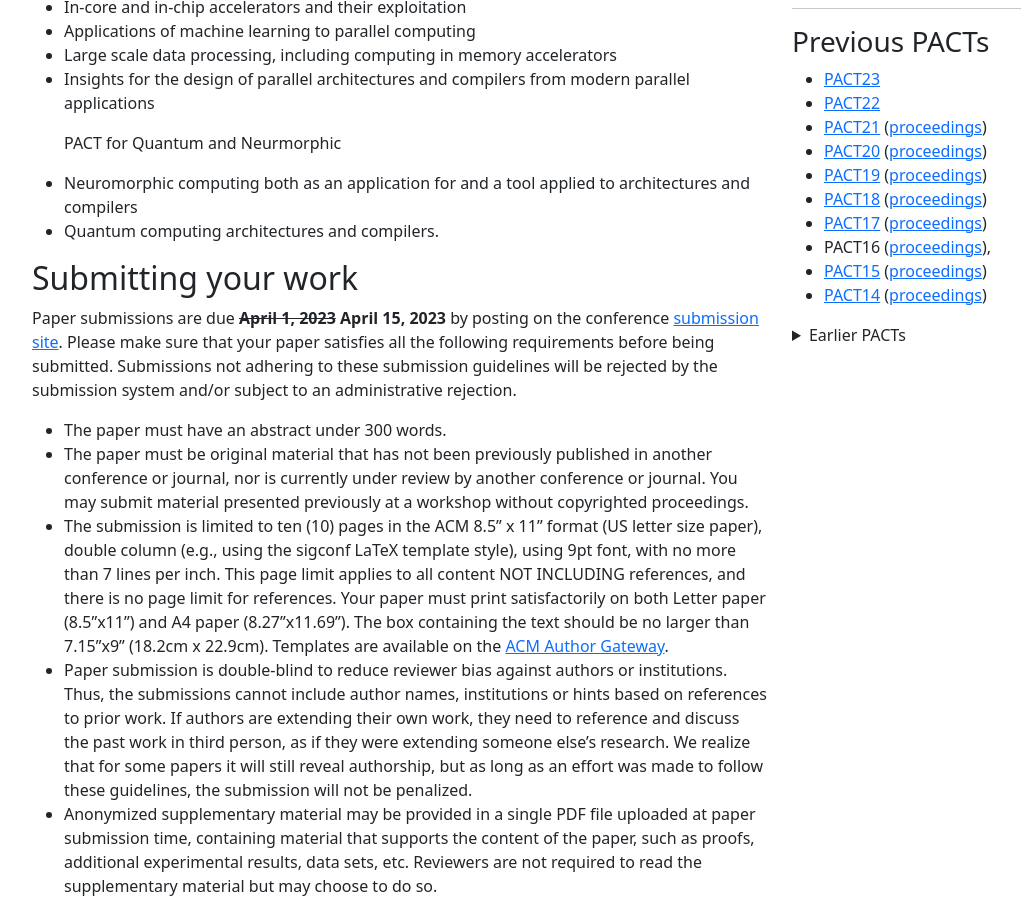
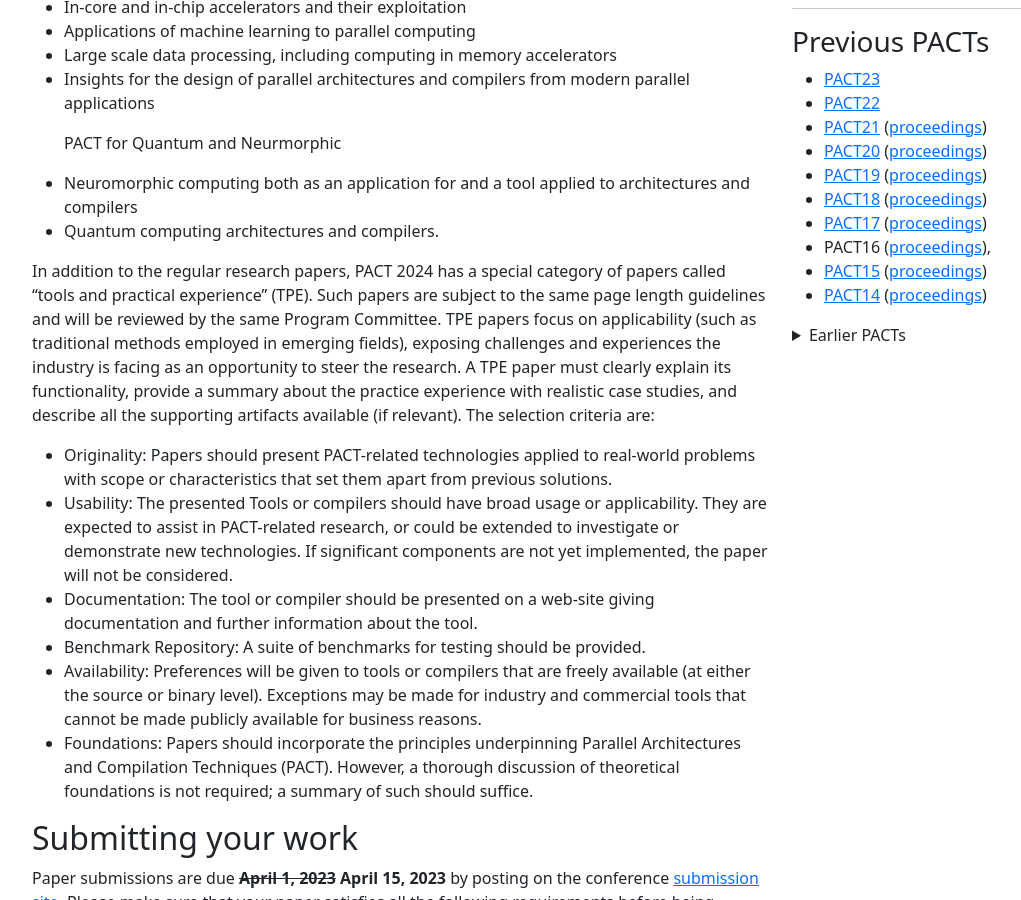
Before and after one commit to pact2024/pact2024.github.io, a Jekyll site: the page built from submit/index.md, in a window 1280 px wide and 900 px high, scrolled down 908 px. Shown: the whole window, without its empty margins (50-1071 px from the left). Built offline with Jekyll 4.4.1, drawn with Linux system fonts in a browser that asks for light colours.

Commit message:
Update call_for_papers.md

```diff
--- a/_includes/call_for_papers.md
+++ b/_includes/call_for_papers.md
@@ -38,6 +38,32 @@ Specific topics of interest include (but are not limited to):
 
 * Neuromorphic computing both as an application for and a tool applied to architectures and compilers
 * Quantum computing architectures and compilers.
+
+
+In addition to the regular research papers, PACT 2024 has a special category of papers called
+“tools and practical experience” (TPE). Such papers are subject to the same page length
+guidelines and will be reviewed by the same Program Committee.
+TPE papers focus on applicability (such as traditional methods employed in emerging fields),
+exposing challenges and experiences the industry is facing as an opportunity to steer the
+research. A TPE paper must clearly explain its functionality, provide a summary about the
+practice experience with realistic case studies, and describe all the supporting artifacts available
+(if relevant). The selection criteria are:
+
+* Originality: Papers should present PACT-related technologies applied to real-world
+problems with scope or characteristics that set them apart from previous solutions.
+* Usability: The presented Tools or compilers should have broad usage or applicability.
+They are expected to assist in PACT-related research, or could be extended to
+investigate or demonstrate new technologies. If significant components are not yet
+implemented, the paper will not be considered.
+* Documentation: The tool or compiler should be presented on a web-site giving
+documentation and further information about the tool.
+* Benchmark Repository: A suite of benchmarks for testing should be provided.
+* Availability: Preferences will be given to tools or compilers that are freely available (at
+either the source or binary level). Exceptions may be made for industry and commercial
+tools that cannot be made publicly available for business reasons.
+* Foundations: Papers should incorporate the principles underpinning Parallel
+Architectures and Compilation Techniques (PACT). However, a thorough discussion of
+theoretical foundations is not required; a summary of such should suffice.
 
 ## Submitting your work
 
```
